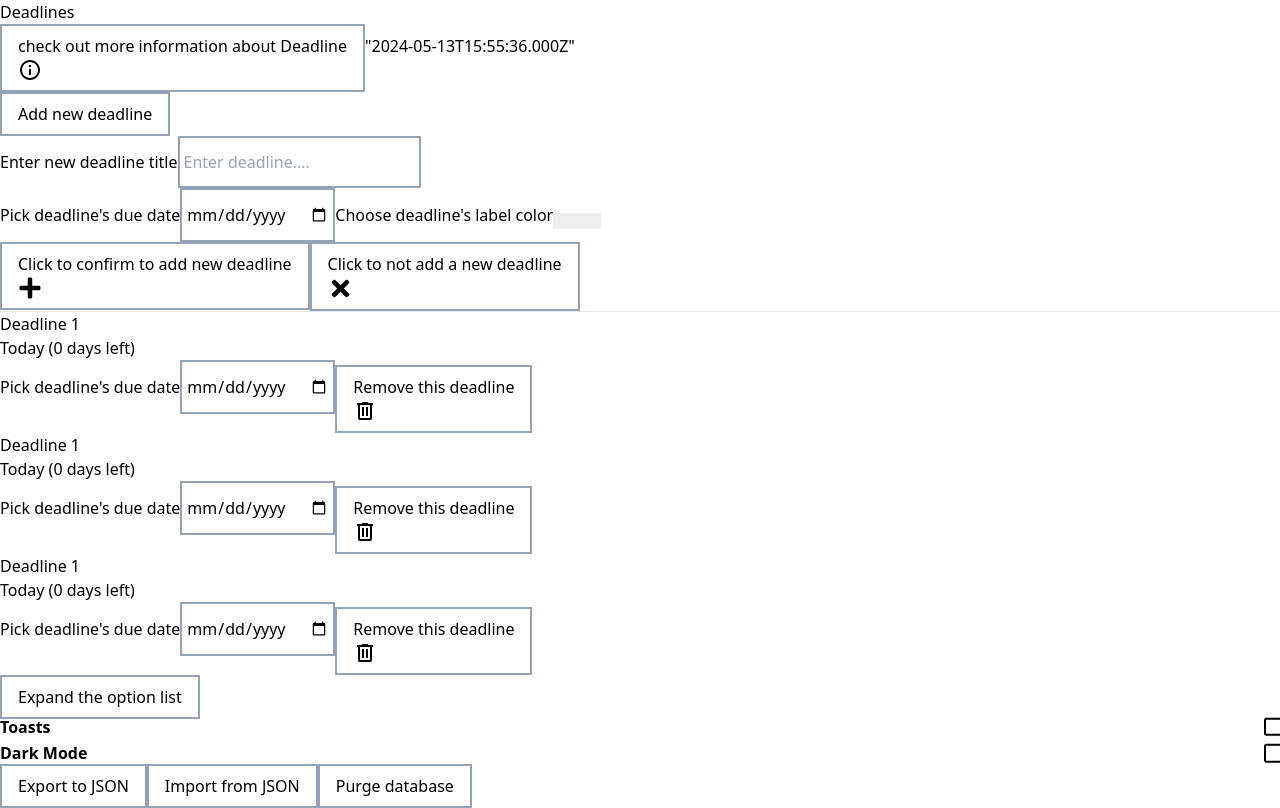
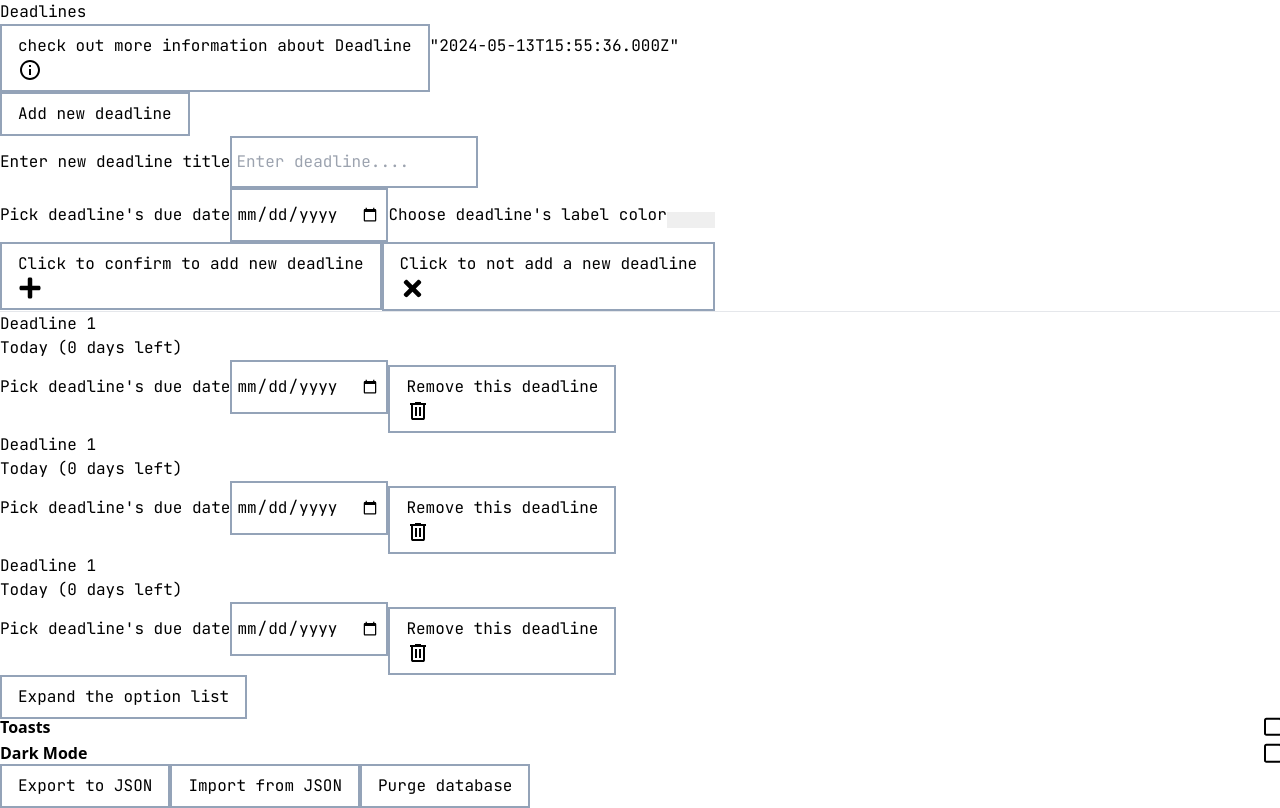
Before and after one commit to teoh4770/DueTrack, a React (Vite) app: page / in a window 1280 px wide. Built offline with nearby package versions, Linux system fonts and the light colour scheme.

Commit message:
💄style: import font family Jetbrain Mono

```diff
--- a/index.html
+++ b/index.html
@@ -6,10 +6,15 @@
   <link rel="icon" type="image/svg+xml" href="/vite.svg" />
   <meta name="viewport" content="width=device-width, initial-scale=1.0" />
   <title>Deadline</title>
+  <link rel="preconnect" href="https://fonts.googleapis.com">
+  <link rel="preconnect" href="https://fonts.gstatic.com" crossorigin>
+  <link href="https://fonts.googleapis.com/css2?family=JetBrains+Mono:ital,wght@0,100..800;1,100..800&display=swap"
+    rel="stylesheet">
 </head>
 
 <body>
   <div id="root"></div>
+
   <script type="module" src="/src/main.tsx"></script>
 </body>
 
--- a/src/index.css
+++ b/src/index.css
@@ -4,6 +4,16 @@
 
 :root {
   --form-control-disabled: #959495;
+}
+
+/* html[theme=dark] */
+/* html[theme=light] */
+
+body {
+  font-family: "JetBrains Mono", monospace;
+  font-optical-sizing: auto;
+  font-weight: normal;
+  font-style: normal;
 }
 
 /******* css reset ********/
@@ -65,3 +75,12 @@ input[type="color"] {
     border: none;
   }
 }
+
+::-webkit-calendar-picker-indicator {
+  padding: 0.25rem;
+  cursor: pointer;
+}
+
+input[type="color"] {
+  cursor: pointer;
+}
```
